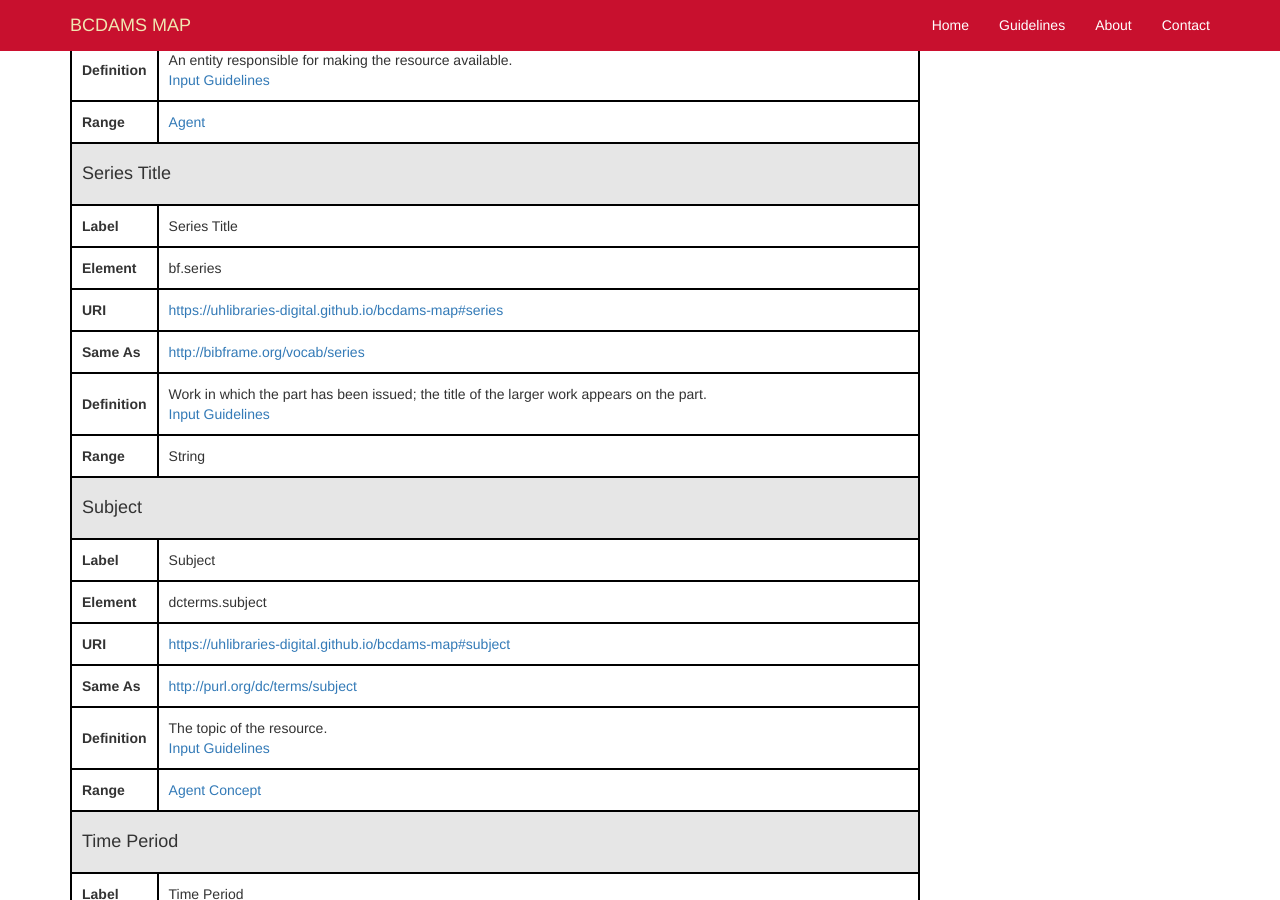
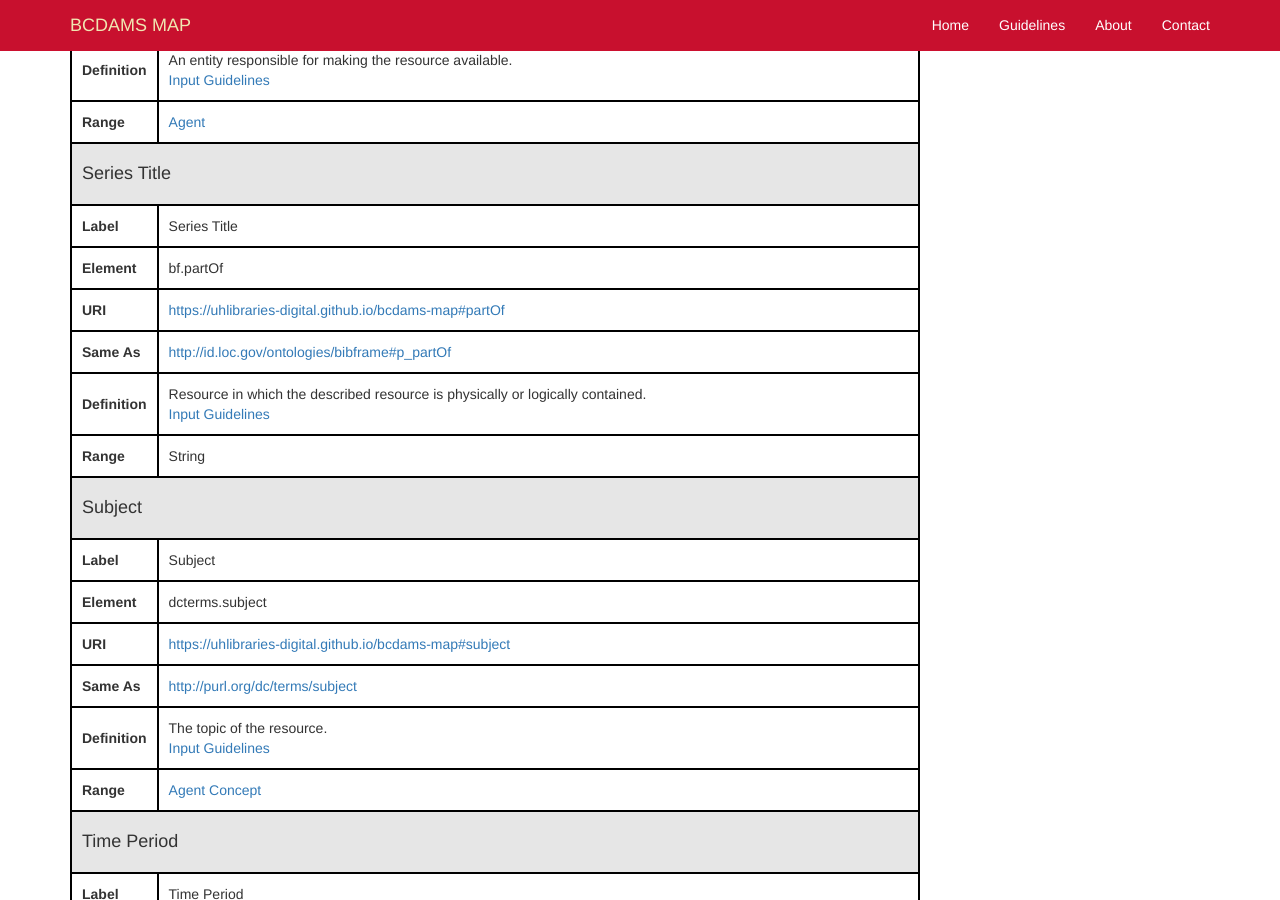
Before and after one commit to uhlibraries-digital/bcdams-map, a Jekyll site: the page built from index.html, in a window 1280 px wide and 900 px high, scrolled down 3961 px. Built offline with Jekyll 4.4.1, drawn with Linux system fonts in a browser that asks for light colours; nearby versions of some CDN libraries; the list of posts is cut into pages by our own code; comment, search, counter and statistics services are not loaded.

Commit message:
change Series Title predicate from 'series' to 'partOf'

```diff
--- a/_data/brays.yml
+++ b/_data/brays.yml
@@ -4,7 +4,7 @@ title:
 alternative:
     input: "single"
     visible: true
-series:
+partOf:
     input: "single"
     visible: true
 creator:
--- /dev/null
+++ b/_data/elements/partOf.yml
@@ -0,0 +1,10 @@
+label: "Series Title"
+namespace: "bf"
+name: "partOf"
+definition: "Resource in which the described resource is physically or logically contained."
+source: "http://id.loc.gov/ontologies/bibframe#p_partOf"
+obligation: "optional"
+type: "descriptive"
+repeatable: true
+range:
+  - label: "String"
--- a/_data/elements/series.yml
+++ /dev/null
@@ -1,10 +0,0 @@
-label: "Series Title"
-namespace: "bf"
-name: "series"
-definition: "Work in which the part has been issued; the title of the larger work appears on the part."
-source: "http://bibframe.org/vocab/series"
-obligation: "optional"
-type: "descriptive"
-repeatable: true
-range:
-  - label: "String"
--- a/_data/order.yml
+++ b/_data/order.yml
@@ -10,7 +10,7 @@ descriptive:
   - language
   - spatial
   - publisher
-  - series
+  - partOf
   - subject
   - temporal
   - title
@@ -26,7 +26,7 @@ administrative:
 brays:
   - title
   - alternative
-  - series
+  - partOf
   - creator
   - contributor
   - publisher
```
Also changed, not shown: guidelines/partOf.md (renamed from guidelines/series.md).
